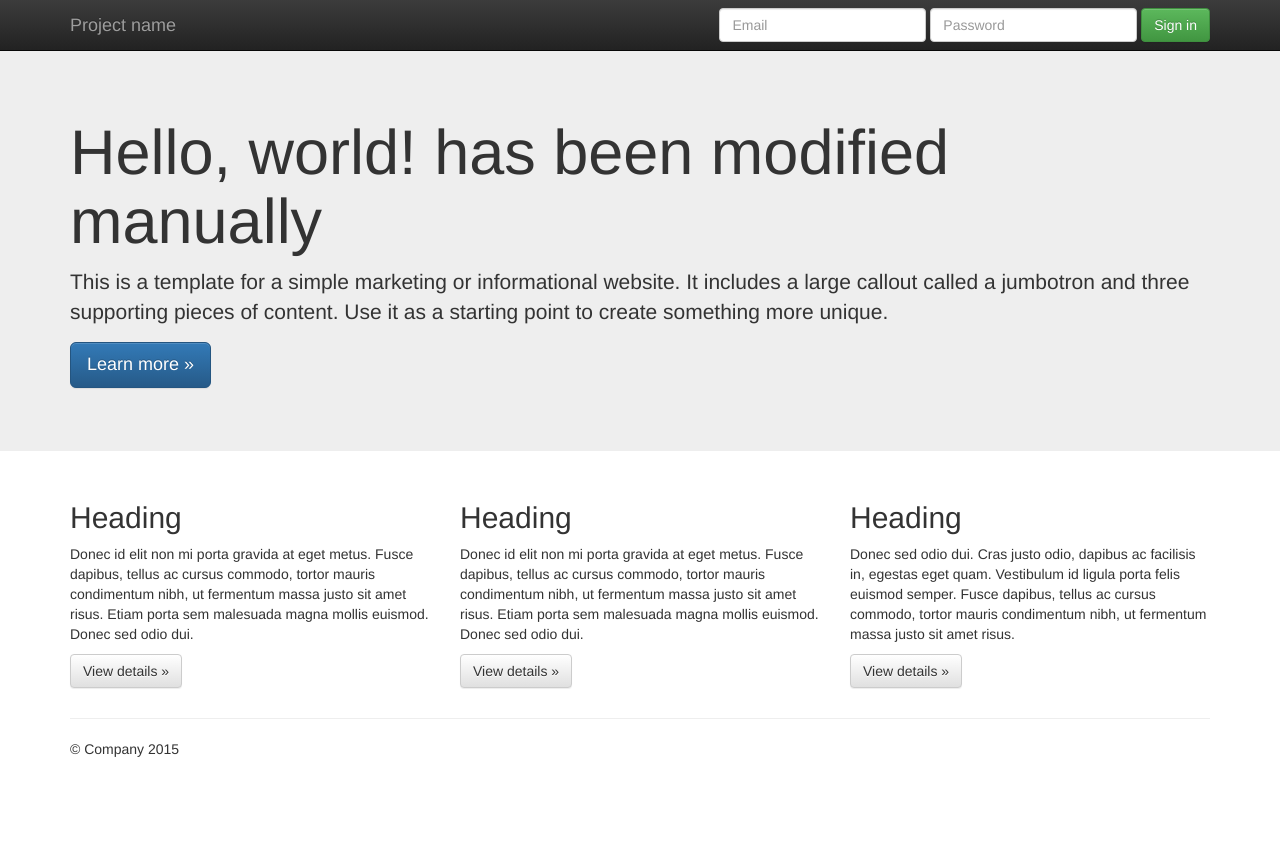
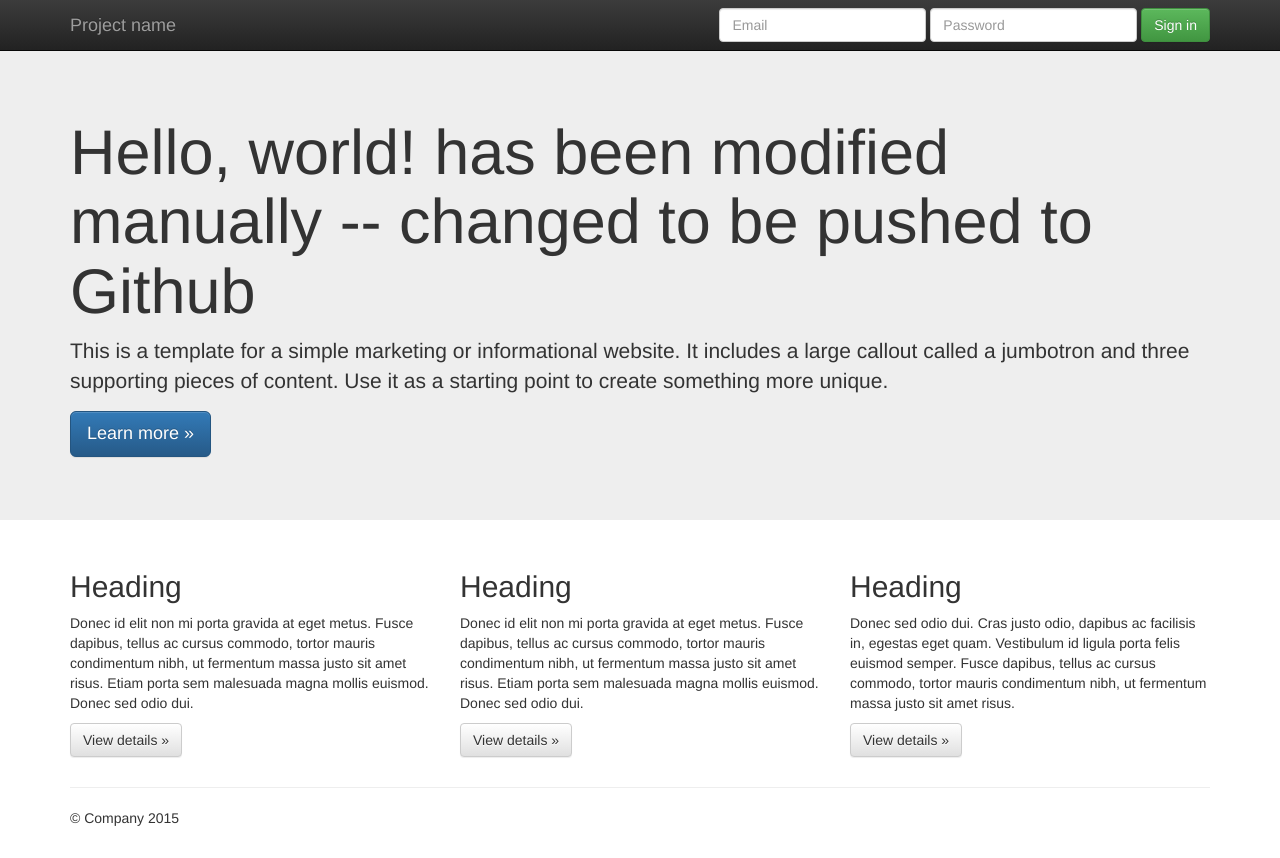
Before and after one commit to asemeniuc/git-demo, a plain HTML site: page web/index.html in a window 1280 px wide. Before the commit the page ends 800 px from the top, so only its background shows below. Drawn offline with nearby package versions, Linux system fonts and the light colour scheme; files that its build step writes are made by us from their sources; files whose address does not match are found by name.

Commit message:
updating index page for Github

```diff
--- a/web/index.html
+++ b/web/index.html
@@ -55,7 +55,7 @@
     <!-- Main jumbotron for a primary marketing message or call to action -->
     <div class="jumbotron">
       <div class="container">
-        <h1>Hello, world! has been modified manually</h1>
+        <h1>Hello, world! has been modified manually -- changed to be pushed to Github</h1>
         <p>This is a template for a simple marketing or informational website. It includes a large callout called a jumbotron and three supporting pieces of content. Use it as a starting point to create something more unique.</p>
         <p><a class="btn btn-primary btn-lg" href="#" role="button">Learn more &raquo;</a></p>
       </div>
```
